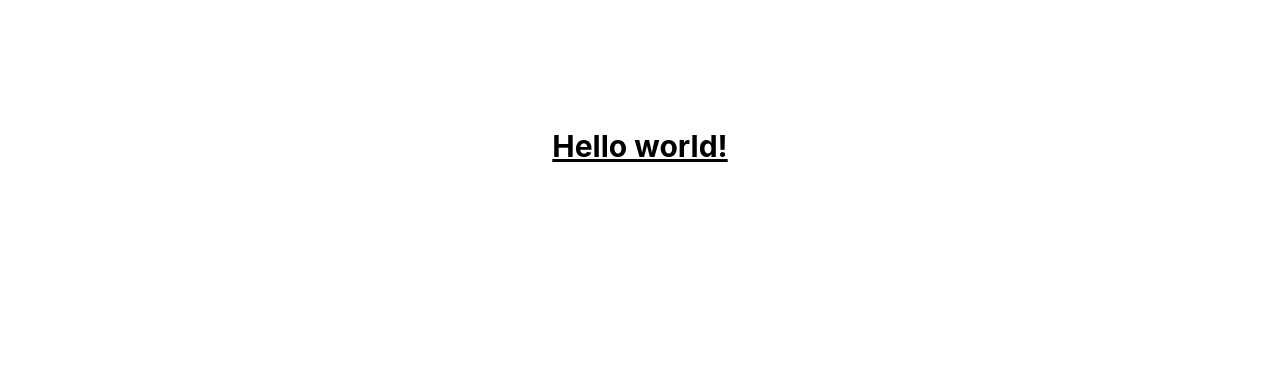
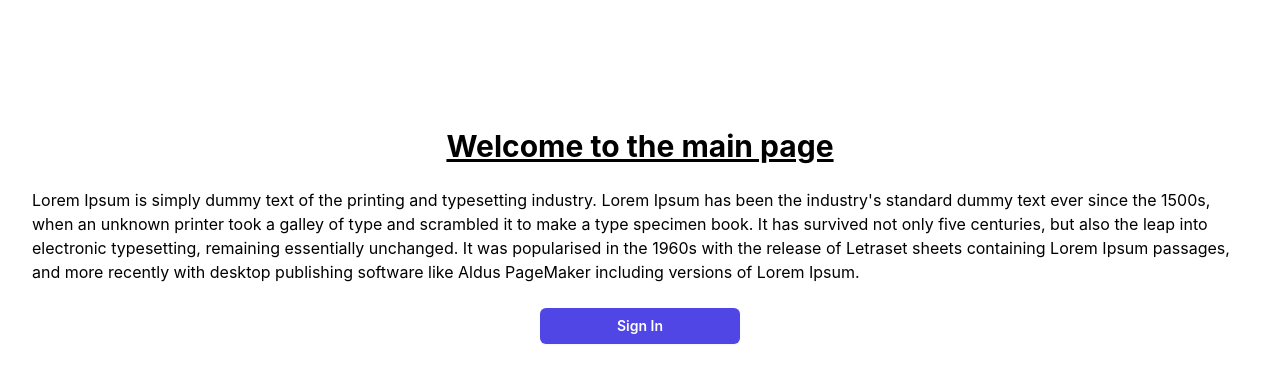
Before and after one commit to lgmstudiosoftware/fans-crm, a React (Create React App) app in the folder frontend/: page / in a window 1280 px wide. Shown: the top 382 px of the page. Built offline with nearby package versions, Linux system fonts and the light colour scheme.

Commit message:
Add Dashboard

```diff
--- a/frontend/craco.config.ts
+++ b/frontend/craco.config.ts
@@ -6,6 +6,7 @@ export default {
       '@components': resolve(__dirname, 'src/components'),
       '@pages': resolve(__dirname, 'src/pages'),
       '@layouts': resolve(__dirname, 'src/layouts'),
+      '@routers': resolve(__dirname, 'src/routers'),
     },
     configure: (webpackConfig: any) => {
       return webpackConfig;
--- a/frontend/src/App.tsx
+++ b/frontend/src/App.tsx
@@ -1,14 +1,17 @@
-import React from 'react';
+import { lazy } from 'react';
 import './index.css';
-import DefaultLayout from '@layouts/default';
+import Routers from '@routers/index';
+
+const DefaultLayout = lazy(() => import('@layouts/default'));
 
 const App = () => {
   return (
     <>
       <DefaultLayout>
         <h1 className='text-3xl text-center font-bold underline'>
-          Hello world!
+          Welcome to the main page
         </h1>
+        <Routers />
       </DefaultLayout>
     </>
   );
--- a/frontend/src/layouts/default.tsx
+++ b/frontend/src/layouts/default.tsx
@@ -3,9 +3,9 @@ import React, { FC, ReactNode } from 'react';
 const DefaultLayout: FC<{ children: ReactNode }> = ({ children }) => {
   return (
     <>
-      <div className='mx-auto max-w-7xl px-4 py-24 sm:px-6 sm:py-32 lg:px-8'>
+      <main className='mx-auto max-w-7xl px-4 py-24 sm:px-6 sm:py-32 lg:px-8'>
         {children}
-      </div>
+      </main>
     </>
   );
 };
--- /dev/null
+++ b/frontend/src/pages/dashboard.tsx
@@ -0,0 +1,24 @@
+const Dashboard = () => {
+  return (
+    <>
+      <div className='flex align-items-center justify-center flex-col'>
+        <p className='py-6'>
+          Lorem Ipsum is simply dummy text of the printing and typesetting
+          industry. Lorem Ipsum has been the industry's standard dummy text ever
+          since the 1500s, when an unknown printer took a galley of type and
+          scrambled it to make a type specimen book. It has survived not only
+          five centuries, but also the leap into electronic typesetting,
+          remaining essentially unchanged. It was popularised in the 1960s with
+          the release of Letraset sheets containing Lorem Ipsum passages, and
+          more recently with desktop publishing software like Aldus PageMaker
+          including versions of Lorem Ipsum.
+        </p>
+        <button className='mx-auto text-center w-[200px] rounded-md bg-indigo-600 px-3 py-2 text-sm font-semibold text-white shadow-sm hover:bg-indigo-500 focus-visible:outline focus-visible:outline-2 focus-visible:outline-offset-2 focus-visible:outline-indigo-600'>
+          Sign In
+        </button>
+      </div>
+    </>
+  );
+};
+
+export default Dashboard;
--- /dev/null
+++ b/frontend/src/routers/index.tsx
@@ -0,0 +1,14 @@
+import { lazy } from 'react';
+import { Routes, Route } from 'react-router-dom';
+
+const Dashboard = lazy(() => import('@pages/dashboard'));
+
+const Routers = () => {
+  return (
+    <Routes>
+      <Route path='/' element={<Dashboard />}></Route>
+    </Routes>
+  );
+};
+
+export default Routers;
--- a/frontend/tsconfig.json
+++ b/frontend/tsconfig.json
@@ -19,6 +19,7 @@
     "paths": {
       "@pages/*": ["pages/*"],
       "@layouts/*": ["layouts/*"],
+      "@routers/*": ["routers/*"],
       "@components/*": ["components/*"]
     }
   },
```
Also changed, not shown: frontend/package.json (+7 -1 lines), 1 other file (tests, documents, lock files or other folders).
